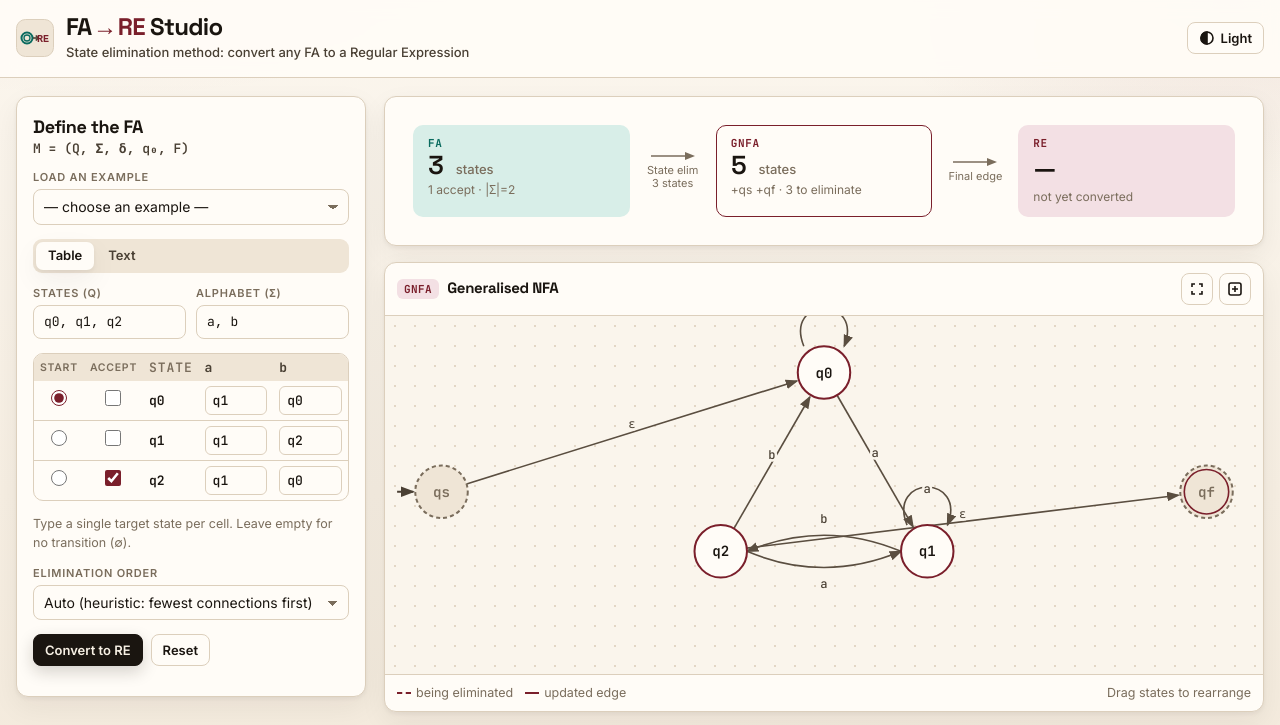
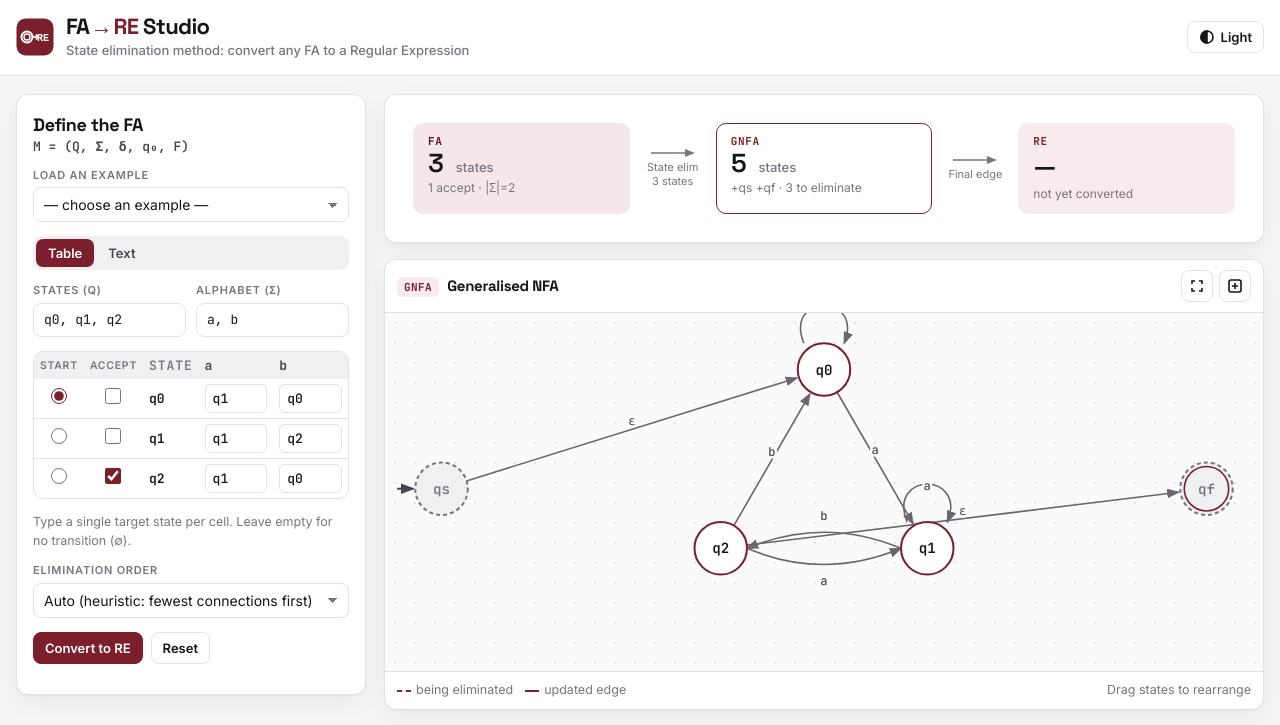
Before and after one commit to codecrafter071727/Fa-re-studio, a plain HTML site: page docs/index.html in a window 1280 px wide. Shown: the top 725 px of the page. Drawn offline with Linux system fonts and the light colour scheme.

Commit message:
Restyle the app to a clean maroon-and-white theme.
Drop cream tones for crisp white surfaces, maroon accents, and a more professional look.

Co-authored-by: Cursor <cursoragent@cursor.com>

```diff
--- a/docs/index.html
+++ b/docs/index.html
@@ -13,75 +13,68 @@
 <style>
 /* Layout: definition panel left; center GNFA canvas; right tabbed analysis panel */
 :root{
-  --bg:#F6EEE2; --surface:#FFFCF7; --surface-2:#EFE5D6; --line:#DCCFBC; --line-2:#C2B19A;
-  --ink:#1A1510; --ink-2:#4A4034; --ink-3:#7A6D5C;
-  --canvas:#FAF5EC; --dot:#E2D6C5; --edge:#5A4E40;
-  --fa:#0A6B5F; --fa-soft:#D8EEE8;
-  --re:#7A1F2B; --re-soft:#F3E0E4;
-  --hot:#7A1F2B; --hot-soft:#F3E0E4;
-  --ok:#166534; --ok-soft:#DCF2E3; --bad:#B91C1C; --bad-soft:#FBE3E0; --warn:#92400E; --warn-soft:#F7E9C8;
+  --bg:#F5F5F6; --surface:#FFFFFF; --surface-2:#F0F0F2; --line:#E2E2E6; --line-2:#C8C8D0;
+  --ink:#171417; --ink-2:#4B4550; --ink-3:#7A7380;
+  --canvas:#FAFAFB; --dot:#E4E4E8; --edge:#6B6570;
+  --fa:#5C1520; --fa-soft:#F4E6E9;
+  --re:#7A1F2B; --re-soft:#F7EBED;
+  --hot:#8B2433; --hot-soft:#F6E8EB;
+  --ok:#166534; --ok-soft:#E8F5EE; --bad:#B91C1C; --bad-soft:#FBECEC; --warn:#92400E; --warn-soft:#F8EFE4;
   --focus:#7A1F2B;
-  --shadow:0 2px 4px rgba(26,21,16,.05), 0 10px 28px rgba(26,21,16,.06);
+  --shadow:0 1px 2px rgba(23,20,23,.04), 0 8px 24px rgba(23,20,23,.05);
   --font-display:"Space Grotesk", ui-sans-serif, system-ui, sans-serif;
   --font-body:"Inter", ui-sans-serif, system-ui, -apple-system, "Segoe UI", Roboto, sans-serif;
   --font-mono:"JetBrains Mono", ui-monospace, "SF Mono", Menlo, Consolas, monospace;
 }
 @media (prefers-color-scheme: dark){
   :root:not([data-theme="light"]){
-    --bg:#0C1017; --surface:#131924; --surface-2:#1B2230; --line:#263042; --line-2:#36435A;
-    --ink:#E7EBF3; --ink-2:#AAB4C6; --ink-3:#7D899F;
-    --canvas:#0F141D; --dot:#242D3C; --edge:#8D98AD;
-    --fa:#3CC8B7; --fa-soft:#0F302C; --re:#E08A96; --re-soft:#3A1A22;
-    --hot:#E08A96; --hot-soft:#3A1A22;
+    --bg:#120E10; --surface:#1B1518; --surface-2:#261C21; --line:#3A2C33; --line-2:#55424B;
+    --ink:#F5F2F3; --ink-2:#C9BFC4; --ink-3:#9A8E95;
+    --canvas:#161114; --dot:#2A2226; --edge:#A898A0;
+    --fa:#E08A96; --fa-soft:#3A1A22; --re:#E8A0AA; --re-soft:#3A1A22;
+    --hot:#F0B0B8; --hot-soft:#3A1A22;
     --ok:#52D98B; --ok-soft:#10301E; --bad:#FF7F75; --bad-soft:#3A1614; --warn:#E8B64A; --warn-soft:#33270B;
-    --focus:#E08A96; --shadow:0 1px 2px rgba(0,0,0,.35);
+    --focus:#E8A0AA; --shadow:0 1px 2px rgba(0,0,0,.35);
     color-scheme:dark;
   }
 }
 :root[data-theme="dark"]{
-  --bg:#0C1017; --surface:#131924; --surface-2:#1B2230; --line:#263042; --line-2:#36435A;
-  --ink:#E7EBF3; --ink-2:#AAB4C6; --ink-3:#7D899F;
-  --canvas:#0F141D; --dot:#242D3C; --edge:#8D98AD;
-  --fa:#3CC8B7; --fa-soft:#0F302C; --re:#E08A96; --re-soft:#3A1A22;
-  --hot:#E08A96; --hot-soft:#3A1A22;
+  --bg:#120E10; --surface:#1B1518; --surface-2:#261C21; --line:#3A2C33; --line-2:#55424B;
+  --ink:#F5F2F3; --ink-2:#C9BFC4; --ink-3:#9A8E95;
+  --canvas:#161114; --dot:#2A2226; --edge:#A898A0;
+  --fa:#E08A96; --fa-soft:#3A1A22; --re:#E8A0AA; --re-soft:#3A1A22;
+  --hot:#F0B0B8; --hot-soft:#3A1A22;
   --ok:#52D98B; --ok-soft:#10301E; --bad:#FF7F75; --bad-soft:#3A1614; --warn:#E8B64A; --warn-soft:#33270B;
-  --focus:#E08A96; --shadow:0 1px 2px rgba(0,0,0,.35);
+  --focus:#E8A0AA; --shadow:0 1px 2px rgba(0,0,0,.35);
   color-scheme:dark;
 }
 :root{padding-top:env(safe-area-inset-top,0px);padding-bottom:env(safe-area-inset-bottom,0px)}
 [hidden]{display:none!important}
 *,*::before,*::after{box-sizing:border-box}
 html{-webkit-text-size-adjust:100%}
-body{
-  margin:0;color:var(--ink);font:400 14px/1.5 var(--font-body);
-  background:
-    radial-gradient(900px 420px at 8% -12%, rgba(122,31,43,.08), transparent 55%),
-    radial-gradient(700px 380px at 96% 0%, rgba(122,31,43,.07), transparent 50%),
-    linear-gradient(180deg, #FBF6EE 0%, var(--bg) 45%, #F0E6D6 100%);
-  min-height:100vh;
-}
+body{margin:0;background:var(--bg);color:var(--ink);font:400 14px/1.5 var(--font-body)}
 h1,h2,h3,h4{font-family:var(--font-display);text-wrap:balance;margin:0;letter-spacing:-.02em;font-weight:700;color:var(--ink)}
 code,.mono{font-family:var(--font-mono)}
 a{color:var(--re)}
 .wrap{max-width:1500px;margin:0 auto;padding-left:max(16px,env(safe-area-inset-left,0px));padding-right:max(16px,env(safe-area-inset-right,0px))}
 
 /* top bar */
-.topbar{background:color-mix(in srgb,var(--surface) 92%, transparent);border-bottom:1px solid var(--line);backdrop-filter:blur(8px);-webkit-backdrop-filter:blur(8px)}
+.topbar{background:var(--surface);border-bottom:1px solid var(--line)}
 .topbar-in{display:flex;align-items:center;justify-content:space-between;gap:16px;padding-block:14px}
 .brand{display:flex;align-items:center;gap:12px;min-width:0}
 .brand svg{flex:none}
-.brand h1{font-size:24px;font-weight:700;line-height:1.1;letter-spacing:-.03em}
-.brand h1 .arrow{color:var(--hot);margin:0 .06em}
+.brand h1{font-size:22px;font-weight:700;line-height:1.1;letter-spacing:-.03em}
+.brand h1 .arrow{color:var(--re);margin:0 .06em}
 .brand h1 .re{color:var(--re)}
-.brand p{margin:3px 0 0;color:var(--ink-2);font-size:13px;font-weight:500}
+.brand p{margin:3px 0 0;color:var(--ink-3);font-size:13px;font-weight:500}
 .top-actions{display:flex;gap:8px;align-items:center}
 
 /* controls */
 button{font:600 13px/1 var(--font-body);color:var(--ink);background:var(--surface);border:1px solid var(--line);border-radius:8px;padding:0 11px;min-height:32px;cursor:pointer;display:inline-flex;align-items:center;justify-content:center;gap:6px;white-space:nowrap}
 button:hover{border-color:var(--line-2);background:var(--surface-2)}
 button:disabled{opacity:.45;cursor:not-allowed}
-button.primary{background:var(--ink);color:#F7F0E4;border-color:var(--ink);box-shadow:0 6px 16px rgba(26,21,16,.18)}
-button.primary:hover{opacity:.92;background:var(--ink)}
+button.primary{background:var(--re);color:#FFFFFF;border-color:var(--re)}
+button.primary:hover{background:color-mix(in srgb,var(--re) 88%, #000);border-color:color-mix(in srgb,var(--re) 88%, #000)}
 button.icon{width:32px;padding:0}
 button svg{width:16px;height:16px;flex:none}
 :focus-visible{outline:2px solid var(--focus);outline-offset:2px}
@@ -98,7 +91,7 @@ label.check{display:inline-flex;align-items:center;gap:7px;font-size:13px;color:
 .seg{display:inline-flex;background:var(--surface-2);border-radius:9px;padding:3px;gap:2px;max-width:100%}
 .seg button{border:0;background:transparent;min-height:28px;padding:0 12px;color:var(--ink-2);border-radius:7px;font-weight:600}
 .seg button:hover{background:color-mix(in srgb,var(--surface) 55%,transparent)}
-.seg button[aria-selected="true"]{background:var(--surface);color:var(--ink);box-shadow:var(--shadow)}
+.seg button[aria-selected="true"]{background:var(--re);color:#FFFFFF;box-shadow:none}
 
 /* layout: < 1041px one col; 1041–1359px two col; ≥ 1360px three col */
 .layout{display:grid;grid-template-columns:minmax(0,1fr);gap:18px;padding-block:18px 28px;align-items:start}
@@ -219,7 +212,7 @@ details.help pre{background:var(--surface-2);border-radius:8px;padding:10px;font
 .tabs{display:flex;gap:2px;border-bottom:1px solid var(--line);padding:0 10px;overflow-x:auto;scrollbar-width:thin}
 .tabs button{border:0;border-radius:0;background:none;border-bottom:2px solid transparent;padding:0 12px;min-height:46px;color:var(--ink-3);font-weight:600;font-size:13.5px}
 .tabs button:hover{color:var(--ink);background:none}
-.tabs button[aria-selected="true"]{color:var(--hot);border-bottom-color:var(--hot)}
+.tabs button[aria-selected="true"]{color:var(--re);border-bottom-color:var(--re)}
 .tab-body{padding:16px;display:flex;flex-direction:column;gap:16px;min-width:0}
 .tab-body h4{font-size:15px;font-weight:700}
 .lede{margin:0;color:var(--ink-2);max-width:78ch;font-weight:500}
@@ -281,7 +274,7 @@ dl.formal dd{margin:0;overflow-wrap:anywhere}
 .formal-block h4 .tag{margin-right:6px}
 
 .foot{padding-block:4px 32px;color:var(--ink-3);font-size:12.5px;display:flex;flex-wrap:wrap;gap:6px 18px;justify-content:space-between}
-.toast{position:fixed;left:50%;bottom:calc(20px + env(safe-area-inset-bottom,0px));transform:translateX(-50%) translateY(20px);background:var(--ink);color:var(--bg);padding:9px 14px;border-radius:9px;font-size:13px;opacity:0;pointer-events:none;transition:opacity .2s,transform .2s;z-index:20;max-width:calc(100% - 32px)}
+.toast{position:fixed;left:50%;bottom:calc(20px + env(safe-area-inset-bottom,0px));transform:translateX(-50%) translateY(20px);background:var(--re);color:#FFFFFF;padding:9px 14px;border-radius:9px;font-size:13px;opacity:0;pointer-events:none;transition:opacity .2s,transform .2s;z-index:20;max-width:calc(100% - 32px)}
 .toast.show{opacity:1;transform:translateX(-50%) translateY(0)}
 @media (max-width:520px){
   .brand p{display:none}
@@ -293,15 +286,12 @@ dl.formal dd{margin:0;overflow-wrap:anywhere}
   <div class="wrap topbar-in">
     <div class="brand">
       <svg width="38" height="38" viewBox="0 0 38 38" aria-hidden="true">
-        <rect x="0.5" y="0.5" width="37" height="37" rx="9" fill="var(--surface-2)" stroke="var(--line)"/>
-        <!-- FA circle on left -->
-        <circle cx="11" cy="19" r="5.5" fill="none" stroke="var(--fa)" stroke-width="2"/>
-        <circle cx="11" cy="19" r="3" fill="none" stroke="var(--fa)" stroke-width="1.3"/>
-        <!-- arrow -->
-        <path d="M17 19h4" stroke="var(--ink-2)" stroke-width="1.6"/>
-        <path d="M19.8 16.5 22.2 19l-2.4 2.5" fill="none" stroke="var(--ink-2)" stroke-width="1.6"/>
-        <!-- RE text on right -->
-        <text x="27" y="23" font-size="10" font-family="monospace" font-weight="700" fill="var(--re)" text-anchor="middle">RE</text>
+        <rect x="0.5" y="0.5" width="37" height="37" rx="9" fill="var(--re)"/>
+        <circle cx="11" cy="19" r="5.5" fill="none" stroke="#FFFFFF" stroke-width="2"/>
+        <circle cx="11" cy="19" r="3" fill="none" stroke="#FFFFFF" stroke-width="1.3"/>
+        <path d="M17 19h4" stroke="#FFFFFF" stroke-width="1.6"/>
+        <path d="M19.8 16.5 22.2 19l-2.4 2.5" fill="none" stroke="#FFFFFF" stroke-width="1.6"/>
+        <text x="27" y="23" font-size="10" font-family="monospace" font-weight="700" fill="#FFFFFF" text-anchor="middle">RE</text>
       </svg>
       <div>
         <h1>FA<span class="arrow">→</span><span class="re">RE</span> Studio</h1>
```
Also changed, not shown: src/app.html (+36 -46 lines), 1 other file.
